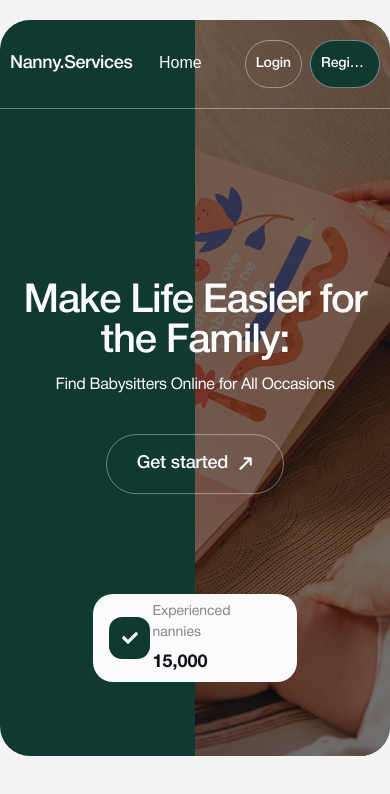
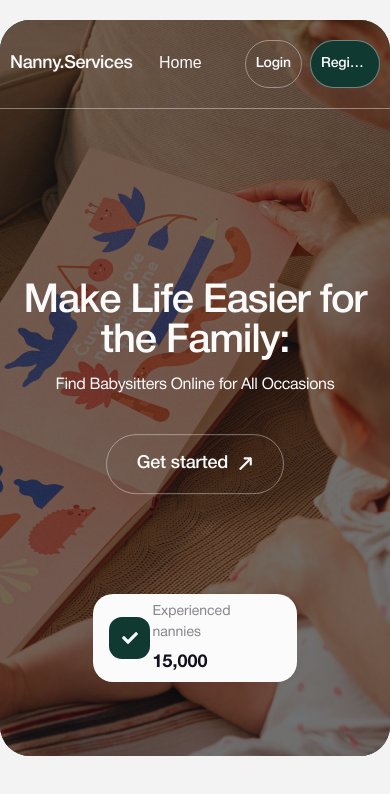
Before and after one commit to Step004/nanny-services-app, a React (Vite) app: page / in a window 390 px wide. Shown: the top 794 px of the page. Built offline with nearby package versions, Linux system fonts and the light colour scheme; no server answers; the database is empty.

Commit message:
Update Hero.module.css

```diff
--- a/src/components/Hero/Hero.module.css
+++ b/src/components/Hero/Hero.module.css
@@ -178,6 +178,15 @@
 
 }
 
+@media screen and (max-width: 650px) {
+    .heroImg {
+        width: 100%;
+        left: 0;
+        z-index: 1;
+        border-radius: 30px;
+    }
+}
+
 @media screen and (max-width: 420px) {
     .heroTitleH1 {
         font-size: 40px;
```
